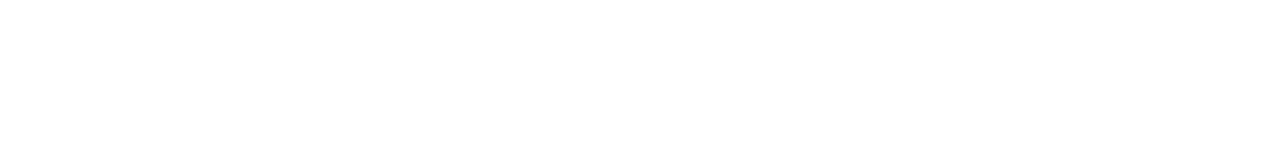
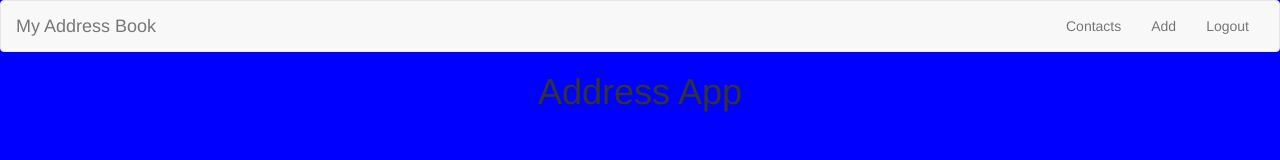
Before and after one commit to sequina/addressBookApp, a plain HTML site: page index.html in a window 1280 px wide. Drawn offline with nearby package versions, Linux system fonts and the light colour scheme; some packages are replaced by stand-ins of ours.

Commit message:
navbar added with links

```diff
--- /dev/null
+++ b/app/app.js
@@ -0,0 +1 @@
+var app = angular.module("addressBook",[]);
--- a/index.html
+++ b/index.html
@@ -3,10 +3,46 @@
 <head>
   <title>Address Book</title>
 </head>
-<body>
+<link rel="stylesheet" href="lib/bower_components/bootstrap/dist/css/bootstrap.min.css">
+<link rel="stylesheet" type="text/css" href="https://maxcdn.bootstrapcdn.com/font-awesome/4.6.3/css/font-awesome.min.css">
+<link rel="stylesheet" type="text/css" href="styles/main.css">
+
+<body ng-app="addressBook">
+<nav class="navbar navbar-default">
+  <div class="container-fluid">
+
+    <div class="navbar-header">
+      <!-- <button type="button" class="navbar-toggle collapsed" data-toggle="collapse" data-target="#bs-example-navbar-collapse-1" aria-expanded="false">
+        <span class="sr-only">Toggle navigation</span>
+        <span class="icon-bar"></span>
+        <span class="icon-bar"></span>
+        <span class="icon-bar"></span>
+      </button> -->
+      <a class="navbar-brand" href="#">My Address Book</a>
+    </div>
+    <!-- Collect the nav links, forms, and other content for toggling -->
+    <div class="collapse navbar-collapse" id="bs-example-navbar-collapse-1">
+      <ul class="nav navbar-nav navbar-right">
+        <li><a href="#">Contacts</a></li>
+        <li><a href="#">Add</a></li>
+        <li><a href="#">Logout</a></li>
+      </ul>
+    </div><!-- /.navbar-collapse -->
+  </div><!-- /.container-fluid -->
+</nav>
+
+
+<h1>Address App</h1>
 
 
 
 
+
+
+<script type="text/javascript" src="lib/bower_components/jquery/dist/jquery.min.js"></script>
+<script type="text/javascript" src="lib/bower_components/bootstrap/dist/js/bootstrap.min.js"></script>
+<script type="text/javascript" src="lib/bower_components/angular/angular.min.js"></script>
+<script type="text/javascript" src="lib/bower_components/angular-route/angular-route.min.js"></script>
+<script type="text/javascript" src="app/app.js"></script>
 </body>
 </html>
--- a/sass/main.scss
+++ b/sass/main.scss
@@ -0,0 +1,9 @@
+$blue: blue;
+
+body{
+  background-color: $blue;
+}
+
+h1{
+  text-align: center;
+}
```
Also changed, not shown: app/controllers/NavCtrl.js (added, +16 -0 lines), lib/bower.json (added, +23 -0 lines), app/controllers/ItemAllCtrl.js (added), app/controllers/ItemNewCtrl.js (added), app/controllers/LogoutCtrl.js (added), styles/main.css, 2 other files.
